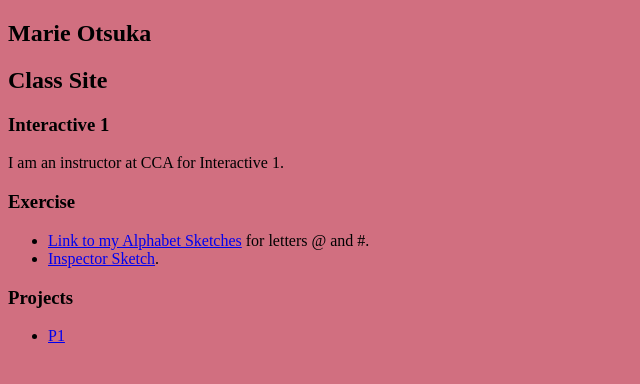
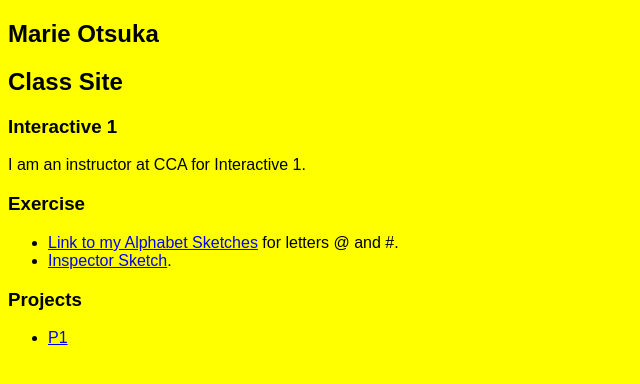
Before and after one commit to marieotsuka/interactive-foundations, a plain HTML site: page index.html in a window 1280 px wide. Shown: the whole page, without its empty margins (0-640 px from the left). Drawn offline with Linux system fonts and the light colour scheme.

Commit message:
change background color and font

```diff
--- a/styles.css
+++ b/styles.css
@@ -1,3 +1,4 @@
 body{
-	background: #d16f80;
+	background: yellow;
+	font-family: 'Arial', sans-serif;
 }
```
